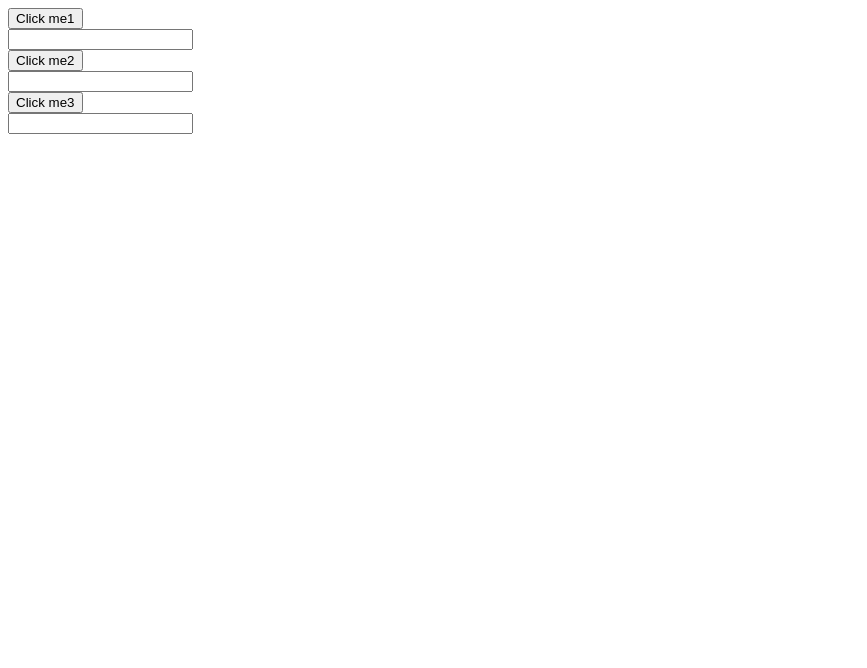
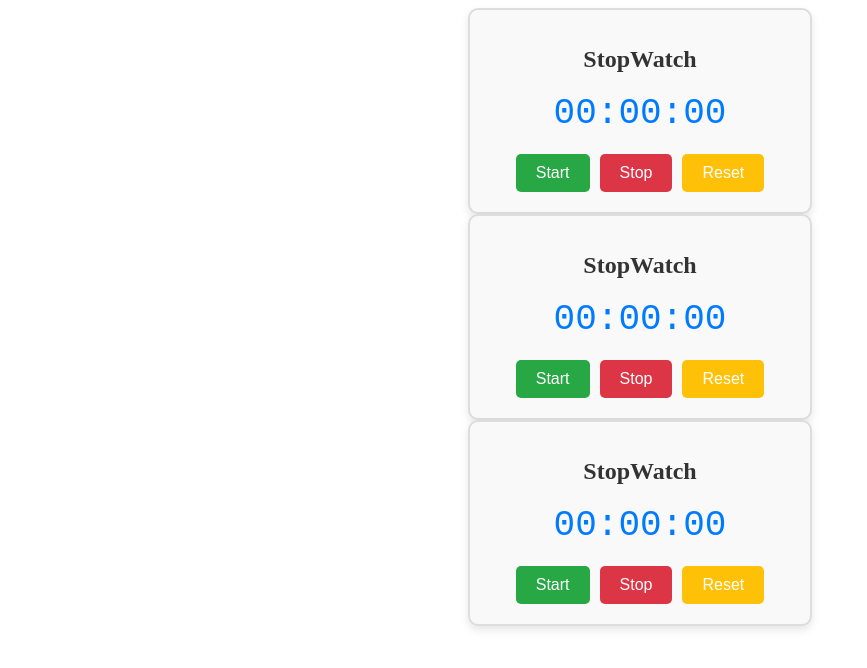
Before and after one commit to bishnulimbu/RRepo1, a React (Vite) app in the folder my-react-app/: page / in a window 1280 px wide. Shown: the top 668 px of the page, without its empty margins (0-867 px from the left). Built offline with nearby package versions, Linux system fonts and the light colour scheme.

Commit message:
app file

```diff
--- a/my-react-app/src/App.jsx
+++ b/my-react-app/src/App.jsx
@@ -14,12 +14,13 @@
 // import Person from "./Person.jsx";
 // import Array1 from "./Array1.jsx";
 // import CarObject from "./CarObject.jsx";
-// import ToDoList from "./ToDoList.jsx";
+import ToDoList from "./ToDoList.jsx";
 // import WinSize from "./WinSize.jsx";
 import Calculator from "./Calcuator/Calculator.jsx";
 import Clock from "./Clock.jsx";
 import ComponentA from "./ComponentTrial/ComponentA.jsx";
 import Example1 from "./useRefExample/Example1.jsx";
+import Stopwatch from "./Stopwatch/Stopwatch.jsx";
 
 function App() {
   const list1 = [
@@ -68,7 +69,10 @@ function App() {
       {/* <Clock /> */}
       {/* <ComponentA /> */}
       {/* <Calculator /> */}
-      <Example1 />
+      {/* <Example1 /> */}
+      <Stopwatch />
+      <Stopwatch />
+      <Stopwatch />
     </>
   );
 }
```
